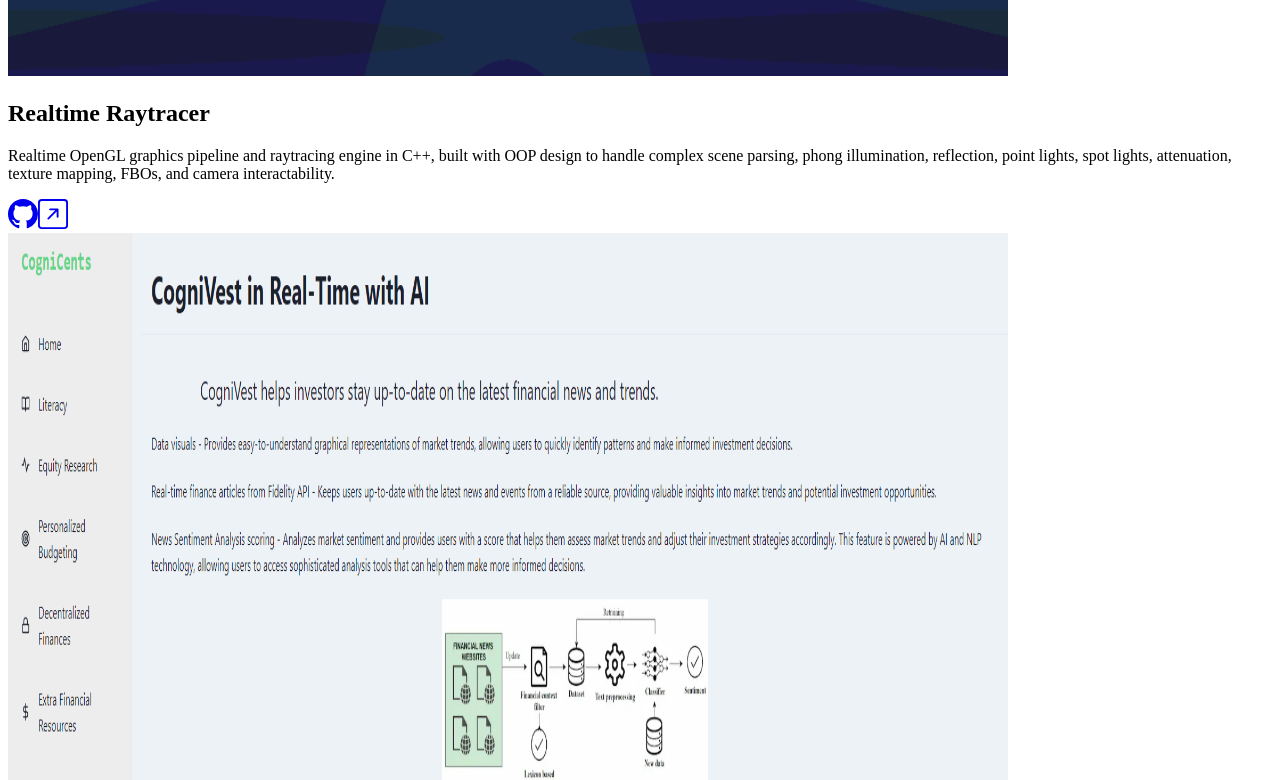
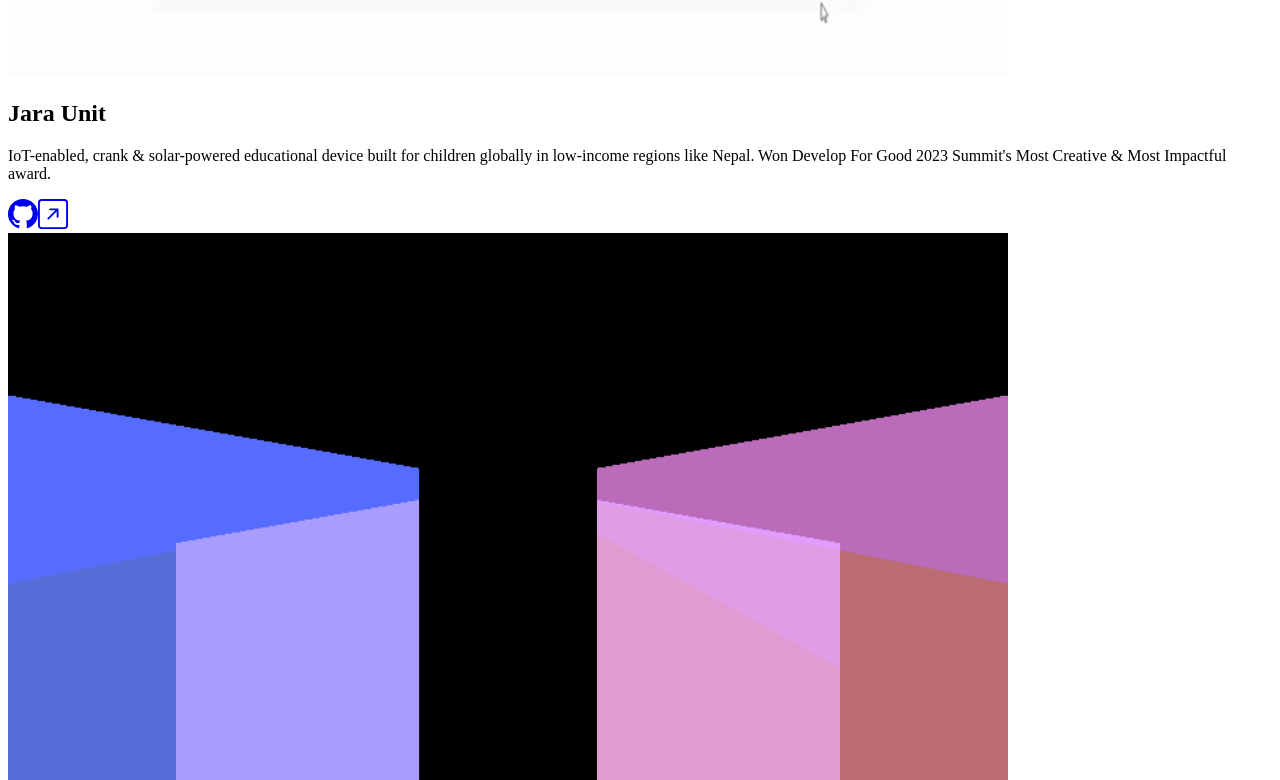
Before and after one commit to melvinhe/personal-website, a Next.js app: page / in a window 1280 px wide. Shown: the part 6420-7200 px from the top of the page. Built offline with nearby package versions, Linux system fonts and the light colour scheme.

Commit message:
update projects

```diff
--- a/components/ProjectsSection.tsx
+++ b/components/ProjectsSection.tsx
@@ -30,6 +30,14 @@
     link: "https://github.com/melvinhe/ip-tcp/blob/main/README.md",
   },
   {
+    name: "Jara Unit",
+    description:
+      "IoT-enabled, crank & solar-powered educational device built for children globally in low-income regions like Nepal. Won Develop For Good 2023 Summit's Most Creative & Most Impactful award.",
+    image: "/jara.gif",
+    github: "https://www.developforgood.org/",
+    link: "https://www.joinjara.com/",
+  },
+  {
     name: "Realtime Raytracer",
     description:
       "Realtime OpenGL graphics pipeline and raytracing engine in C++, built with OOP design to handle complex scene parsing, phong illumination, reflection, point lights, spot lights, attenuation, texture mapping, FBOs, and camera interactability.",
@@ -40,7 +48,7 @@
   {
     name: "CogniCents",
     description:
-      "Financial data and equity research analyzer using AWS Sagemaker, BloombergGPT, Fidelity API, and DistillBERT LLMs to give ticker visualization and sentiment analysis on user-inputted 10-Q reports, stock market trends, and real-time news articles.",
+      "Equity research and financial data analyzer using AWS Sagemaker, BloombergGPT, Verbwire API, and DistillBERT LLMs to give ticker visualization and sentiment analysis on user-inputted 10-Q reports, stock market trends, and real-time news articles.",
     image: "/cognicents.png",
     github: "https://github.com/melvinhe/Cogni-Cents",
     link: "https://devpost.com/software/cognicents",
@@ -53,6 +61,14 @@
     github: "https://github.com/melvinhe/C-projects/tree/main/cachio",
     link: "",
   },
+  /*{
+    name: "StickySign",
+    description:
+      "HackHarvard Accessability award-winning IoT gaming environment built using OpenCV, 3D projectors, Python scripts, and Sticky Notes to host an AR arena that gamifies learning American Sign Language (ASL).",
+    image: "/jara.gif",
+    github: "https://github.com/melvinhe/Cogni-Cents",
+    link: "https://devpost.com/software/cognicents",
+  },*/
 ];
 
 const ProjectsSection = () => {
```
Also changed, not shown: public/jara.gif (added).
